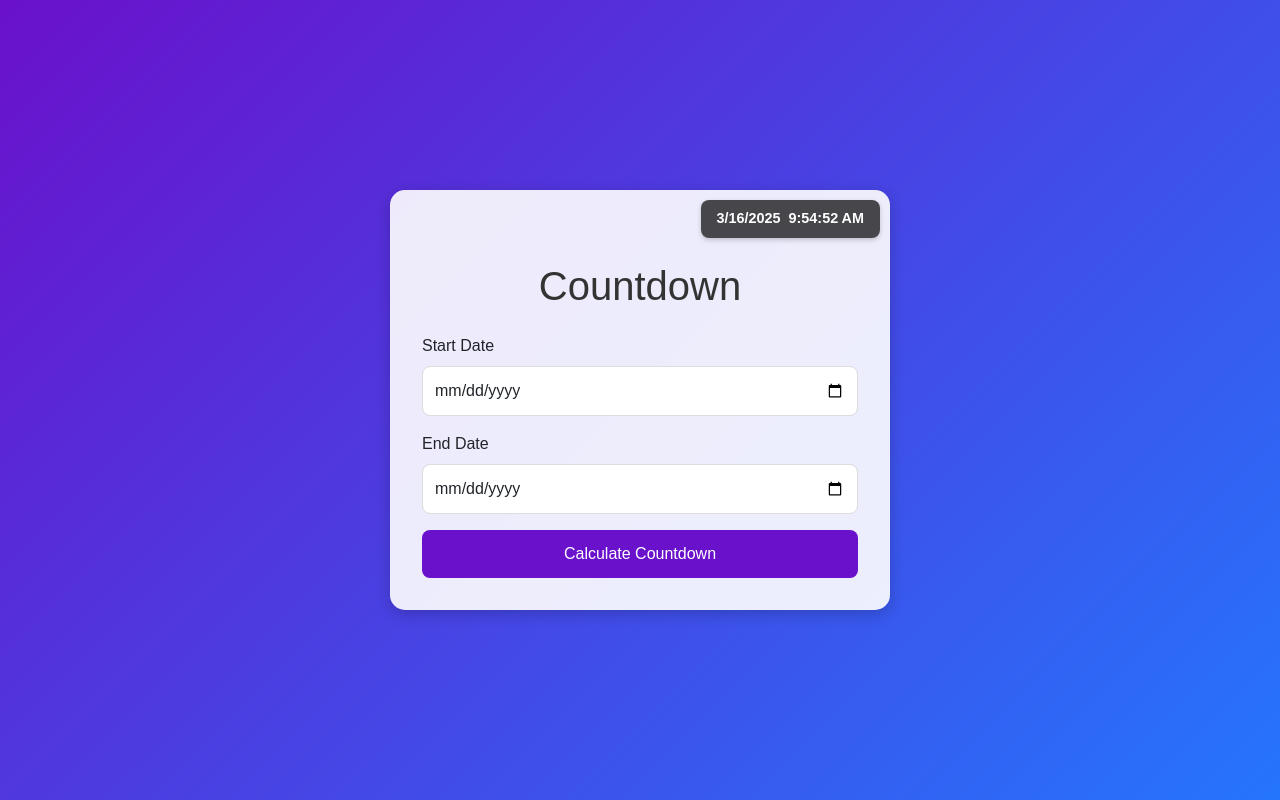
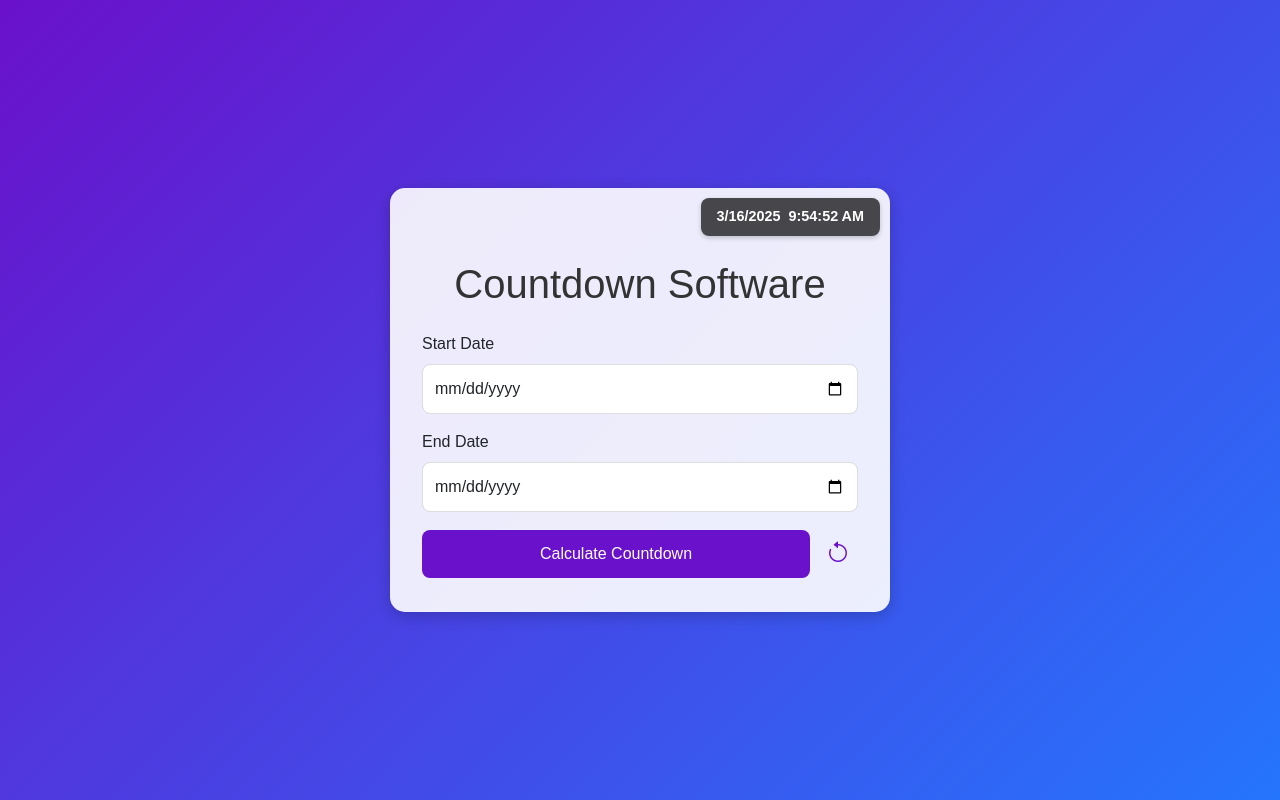
Before and after one commit to maharjanil/countdown, a plain HTML site: page index.html in a window 1280 px wide. Drawn offline with nearby package versions, Linux system fonts and the light colour scheme.

Commit message:
Update index.html

```diff
--- a/index.html
+++ b/index.html
@@ -6,6 +6,8 @@
   <title>Countdown Software</title>
   <!-- Bootstrap 5 CSS -->
   <link href="https://cdn.jsdelivr.net/npm/bootstrap@5.3.0/dist/css/bootstrap.min.css" rel="stylesheet">
+  <!-- Bootstrap Icons -->
+  <link href="https://cdn.jsdelivr.net/npm/bootstrap-icons@1.10.5/font/bootstrap-icons.css" rel="stylesheet">
   <style>
     body {
       background: linear-gradient(135deg, #6a11cb, #2575fc);
@@ -113,15 +115,40 @@
     .current-date-time span {
       font-weight: bold;
     }
+
+    .button-group {
+      display: flex;
+      gap: 0.5rem;
+      align-items: center;
+    }
+
+    .reset-button {
+      background: none;
+      border: none;
+      color: #6a11cb;
+      font-size: 1.5rem;
+      cursor: pointer;
+      display: flex;
+      align-items: center;
+      justify-content: center;
+      padding: 0.5rem;
+      border-radius: 8px;
+      transition: background 0.3s ease;
+    }
+
+    .reset-button:hover {
+      background: rgba(106, 17, 203, 0.1);
+    }
   </style>
 </head>
 <body>
   <div class="container">
+    <!-- Date and Time -->
     <div class="current-date-time" id="currentDateTime">
       <span id="currentDate"></span>
       <span id="currentTime"></span>
     </div>
-    <h1>Countdown</h1>
+    <h1>Countdown Software</h1>
     <form id="countdownForm">
       <div class="mb-3">
         <label for="startDate" class="form-label">Start Date</label>
@@ -131,7 +158,13 @@
         <label for="endDate" class="form-label">End Date</label>
         <input type="date" class="form-control" id="endDate" required>
       </div>
-      <button type="submit" class="btn btn-primary">Calculate Countdown</button>
+      <div class="button-group">
+        <button type="submit" class="btn btn-primary">Calculate Countdown</button>
+        <!-- Reset Button -->
+        <button type="button" class="reset-button" onclick="resetPage()">
+          <i class="bi bi-arrow-counterclockwise"></i>
+        </button>
+      </div>
     </form>
     <div id="result">
       <h2>Countdown:</h2>
@@ -248,6 +281,13 @@
       const interval = setInterval(updateCountdown, 1000);
       updateCountdown(); // Initial call
     }
+
+    // Reset the page
+    function resetPage() {
+      localStorage.removeItem('startDate');
+      localStorage.removeItem('endDate');
+      location.reload(); // Reload the page
+    }
   </script>
 </body>
 </html>
```
